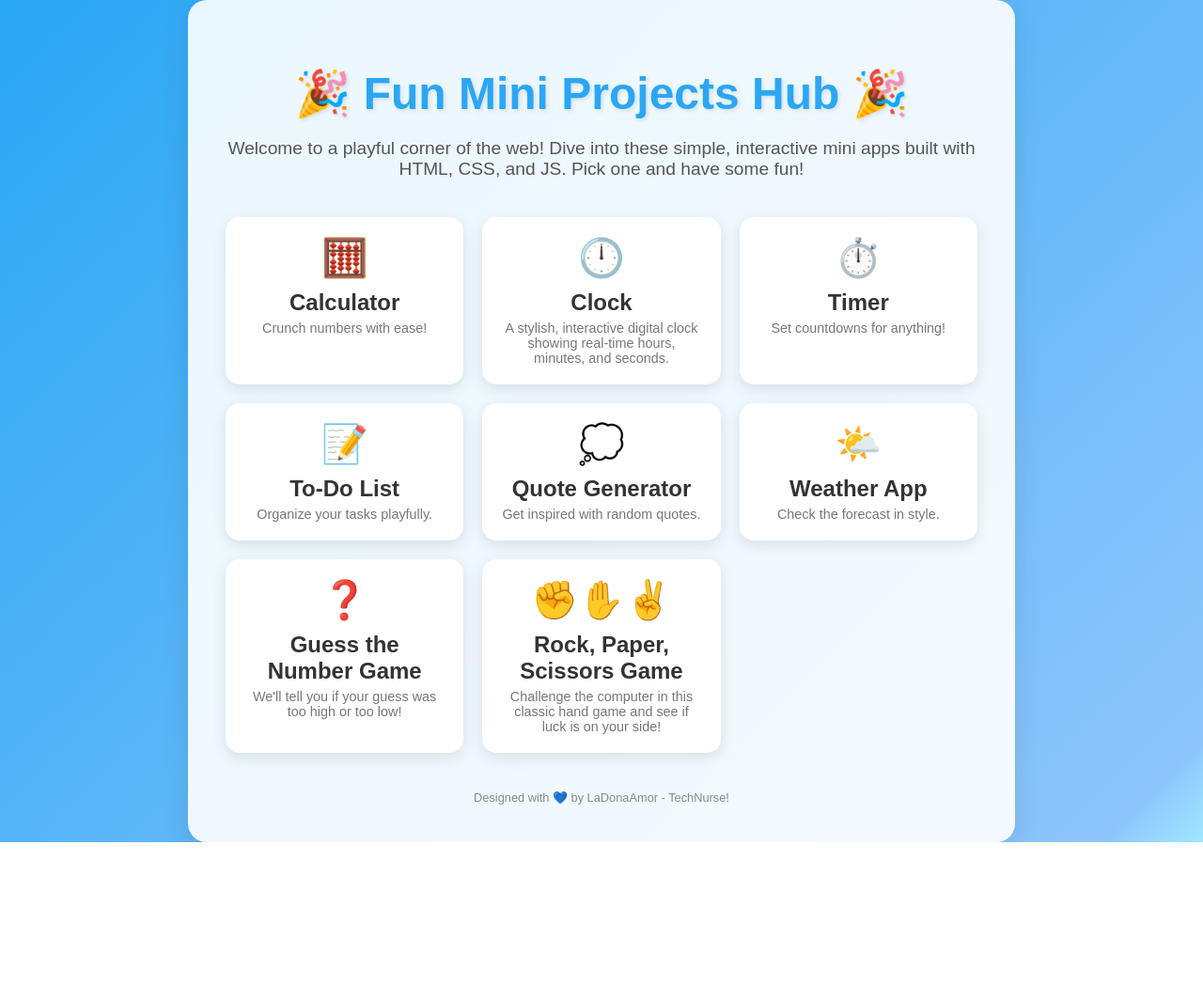
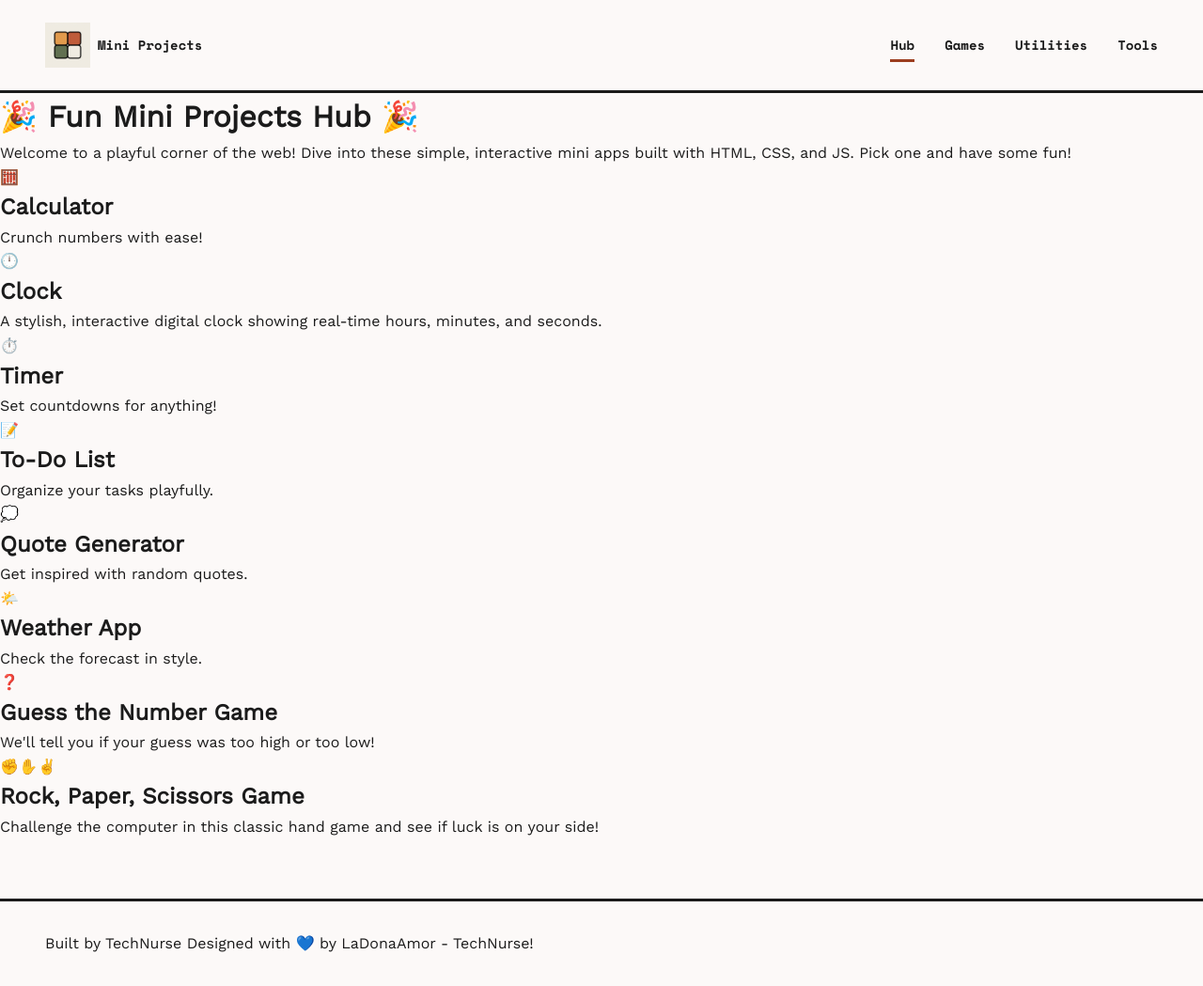
Before and after one commit to LaDonaAmor/Mini-Projects, a PHP site: page / in a window 1280 px wide. Shown: the whole page at 94% size. Before the commit the page ends 896 px from the top, so only its background shows below. Run offline with PHP 8.4, Linux system fonts and the light colour scheme.

Commit message:
refactor: improve code structure for readability and maintainability

```diff
--- a/index.html
+++ b/index.html
@@ -4,14 +4,17 @@
 <head>
   <meta charset="UTF-8" />
   <meta name="viewport" content="width=device-width, initial-scale=1.0" />
-  <title>Fun Mini Projects Hub</title>
-  <link rel="stylesheet" href="style.css" />
+  <title>Mini Projects Hub</title>
+
+  <link rel="stylesheet" href="/tokens.css" />
+  <link rel="stylesheet" href="/style.css" />
+
+  <script src="/partials/include.js" defer></script>
 </head>
 
-<body>
-  <div class="confetti">
-    <!-- JavaScript adds confetti pieces here -->
-  </div>
+<body data-nav="hub">
+  <div id="site-header"></div>
+
   <div class="container">
     <h1>🎉 Fun Mini Projects Hub 🎉</h1>
     <p>
@@ -21,14 +24,14 @@
     </p>
 
     <div class="project-grid">
-      <a href="Calculator/index.html" class="project-card">
+      <a href="calculator/index.html" class="project-card">
         <div class="project-icon">🧮</div>
-        <div class="project-title">Calculator</div>
+        <div class="card-title">Calculator</div>
         <div class="project-desc">Crunch numbers with ease!</div>
       </a>
       <a href="clock/index.html" class="project-card">
         <div class="project-icon">🕛</div>
-        <div class="project-title">Clock</div>
+        <div class="card-title">Clock</div>
         <div class="project-desc">
           A stylish, interactive digital clock showing real-time hours,
           minutes, and seconds.
@@ -36,44 +39,42 @@
       </a>
       <a href="timer/index.html" class="project-card">
         <div class="project-icon">⏱️</div>
-        <div class="project-title">Timer</div>
+        <div class="card-title">Timer</div>
         <div class="project-desc">Set countdowns for anything!</div>
       </a>
       <a href="todo-list/index.html" class="project-card">
         <div class="project-icon">📝</div>
-        <div class="project-title">To-Do List</div>
+        <div class="card-title">To-Do List</div>
         <div class="project-desc">Organize your tasks playfully.</div>
       </a>
       <a href="quote.html" class="project-card">
         <div class="project-icon">💭</div>
-        <div class="project-title">Quote Generator</div>
+        <div class="card-title">Quote Generator</div>
         <div class="project-desc">Get inspired with random quotes.</div>
       </a>
       <a href="weather.html" class="project-card">
         <div class="project-icon">🌤️</div>
-        <div class="project-title">Weather App</div>
+        <div class="card-title">Weather App</div>
         <div class="project-desc">Check the forecast in style.</div>
       </a>
       <a href="guess-the-number/index.html" class="project-card">
         <div class="project-icon">❓</div>
-        <div class="project-title">Guess the Number Game</div>
+        <div class="card-title">Guess the Number Game</div>
         <div class="project-desc">
           We'll tell you if your guess was too high or too low!
         </div>
       </a>
       <a href="rock-paper-scissors/index.html" class="project-card">
         <div class="project-icon">✊✋✌️</div>
-        <div class="project-title">Rock, Paper, Scissors Game</div>
+        <div class="card-title">Rock, Paper, Scissors Game</div>
         <div class="project-desc">
           Challenge the computer in this classic hand game and see if luck is
           on your side!
         </div>
       </a>
     </div>
-
-    <footer>Designed with 💙 by LaDonaAmor - TechNurse!</footer>
   </div>
-  <script src="script.js"></script>
+  <div id="footer-container"></div>
 </body>
 
 </html>
--- /dev/null
+++ b/partials/footer.html
@@ -0,0 +1,9 @@
+<footer id="site-footer">
+
+    <p>
+        Built by TechNurse Designed with 💙 by LaDonaAmor - TechNurse!
+
+    </p>
+
+
+</footer>
--- /dev/null
+++ b/partials/header.html
@@ -0,0 +1,33 @@
+<header class="site-header">
+    <!-- LEFT ZONE: Branding & Breadcrumbs -->
+    <div class="header-left">
+        <!-- Show this on the main hub page -->
+
+        <a href="/" id="hub-title" class="logo">
+            <img src="/public/favicon.ico" alt="Logo" />
+            <span>Mini Projects</span>
+        </a>
+
+        <!-- Show this ONLY on project pages -->
+        <div id="project-title" class="project-title hidden type-headline-lg">
+            <span id="project-icon-target"></span>
+            <span id="project-name-target"></span>
+        </div>
+    </div>
+
+    <!-- RIGHT ZONE: Actions & Navigation -->
+    <div class="header-right">
+        <!-- Show this on the main hub page -->
+        <nav id="hub-nav">
+            <a href="/" class="nav-link type-label-md" data-nav="hub">Hub</a>
+            <a href="/#games" class="nav-link type-label-md" data-nav="games">Games</a>
+            <a href="/#utilities" class="nav-link type-label-md" data-nav="utilities">Utilities</a>
+            <a href="/#tools" class="nav-link type-label-md" data-nav="tools">Tools</a>
+        </nav>
+
+        <!-- Show this ONLY on project pages -->
+        <a href="/" id="back-button" class="back-btn hidden type-label-md">
+            ← BACK TO HUB
+        </a>
+    </div>
+</header>
--- /dev/null
+++ b/partials/include.js
@@ -0,0 +1,77 @@
+document.addEventListener("DOMContentLoaded", () => {
+  // Fetch and inject the header
+  fetch("/partials/header.html")
+    .then((res) => res.text())
+    .then((headerHtml) => {
+      const headerContainer = document.getElementById("site-header");
+      if (headerContainer) {
+        headerContainer.innerHTML = headerHtml;
+        setupHeaderLayout();
+      }
+    })
+    .catch((err) => console.error("Error loading header:", err));
+
+  // Fetch and inject the footer
+  fetch("/partials/footer.html")
+    .then((res) => res.text())
+    .then((footerHtml) => {
+      const footerContainer = document.getElementById("footer-container");
+      if (footerContainer) {
+        footerContainer.innerHTML = footerHtml;
+      }
+    })
+    .catch((err) => console.error("Error loading footer:", err));
+});
+
+function setupHeaderLayout() {
+  const nav = document.body.dataset.nav;
+  const projectName = document.body.dataset.projectName;
+  const projectIcon = document.body.dataset.projectIcon;
+
+  // Get elements from injected header HTML
+  const hubTitle = document.getElementById("hub-title");
+  const projectTitle = document.getElementById("project-title");
+  const projectIconTarget = document.getElementById("project-icon-target");
+  const projectNameTarget = document.getElementById("project-name-target");
+
+  const hubNav = document.getElementById("hub-nav");
+  const backButton = document.getElementById("back-button");
+
+  if (projectName) {
+    // --- PROJECT PAGE ---
+
+    // Hide Hub Header Elements
+    if (hubTitle) hubTitle.classList.add("hidden");
+    if (hubNav) hubNav.classList.add("hidden");
+
+    // Show and Populate Project Header Elements
+    if (projectTitle) {
+      projectTitle.classList.remove("hidden");
+      if (projectIconTarget) projectIconTarget.textContent = projectIcon || "";
+      if (projectNameTarget) projectNameTarget.textContent = projectName;
+    }
+    if (backButton) {
+      backButton.classList.remove("hidden");
+    }
+  } else {
+    // --- MAIN HUB ---
+
+    // Show Hub Header Elements
+    if (hubTitle) hubTitle.classList.remove("hidden");
+    if (hubNav) hubNav.classList.remove("hidden");
+
+    // Hide Project Header Elements
+    if (projectTitle) projectTitle.classList.add("hidden");
+    if (backButton) {
+      backButton.classList.add("hidden");
+    }
+
+    // Highlight the active navigation link
+    if (nav) {
+      const activeLink = document.querySelector(`#hub-nav [data-nav="${nav}"]`);
+      if (activeLink) {
+        activeLink.classList.add("active");
+      }
+    }
+  }
+}
--- a/style.css
+++ b/style.css
@@ -1,139 +1,104 @@
-body {
-  font-family: "Arial", sans-serif;
-  background: linear-gradient(135deg, #2aa7f4 0%, #8ec5fc 95%, #a0e7ff 100%);
-  margin: 0;
-  padding: 0;
+/* --- SITE HEADER --- */
+.site-header {
   display: flex;
-  justify-content: center;
+  justify-content: space-between;
   align-items: center;
-  min-height: 100vh;
-  color: #333;
+  padding: 1.5rem var(--spacing-margin-desktop);
+  background-color: var(--color-surface);
+  border-bottom: var(--border-width) solid var(--color-on-background);
+  font-family: var(--font-family-label);
 }
 
-.container {
-  text-align: center;
-  background: rgba(255, 255, 255, 0.9);
-  padding: 40px;
-  border-radius: 20px;
-  box-shadow: 0 10px 30px rgba(0, 0, 0, 0.1);
-  max-width: 800px;
-  animation: fadeIn 1s ease-in-out;
+.site-header .logo {
+  display: flex;
+  align-items: center;
+  gap: 0.5rem;
+  font-weight: var(--font-label-md-weight);
+  font-size: var(--font-label-md-size);
 }
 
-@keyframes fadeIn {
-  from {
-    opacity: 0;
-    transform: translateY(-20px);
-  }
-  to {
-    opacity: 1;
-    transform: translateY(0);
-  }
+.site-header nav {
+  display: flex;
+  gap: 2rem;
 }
 
-h1 {
-  font-size: 3em;
-  margin-bottom: 10px;
-  color: #2aa7f4;
-  text-shadow: 2px 2px 4px rgba(0, 0, 0, 0.1);
-}
-
-p {
-  font-size: 1.2em;
-  margin-bottom: 40px;
-  color: #555;
-}
-
-.project-grid {
-  display: grid;
-  grid-template-columns: repeat(auto-fit, minmax(200px, 1fr));
-  gap: 20px;
-}
-
-.project-card {
-  background: #fff;
-  padding: 20px;
-  border-radius: 15px;
-  box-shadow: 0 5px 15px rgba(0, 0, 0, 0.1);
-  transition: transform 0.3s ease, box-shadow 0.3s ease;
-  text-decoration: none;
-  color: #333;
+.site-header nav a {
   position: relative;
-  overflow: hidden;
-}
-
-.project-card:hover {
-  transform: translateY(-10px);
-  box-shadow: 0 10px 20px rgba(0, 0, 0, 0.2);
-}
-
-.project-card::before {
-  content: "";
-  position: absolute;
-  top: -50%;
-  left: -50%;
-  width: 200%;
-  height: 200%;
-  background: radial-gradient(
-    circle,
-    rgba(255, 255, 255, 0.5) 0%,
-    rgba(255, 255, 255, 0) 70%
-  );
-  opacity: 0;
-  transition: opacity 0.3s ease;
-}
-
-.project-card:hover::before {
-  opacity: 1;
-}
-
-.project-icon {
-  font-size: 2.5em;
-  margin-bottom: 10px;
+  padding: 0.25rem 0;
+  font-size: var(--font-label-md-size);
+  font-weight: var(--font-label-md-weight);
 }
 
 .project-title {
-  font-size: 1.5em;
+  display: flex;
+  align-items: center;
+  gap: 0.75rem;
+  font-family: var(--font-family-label);
+  font-weight: 800;
+  font-size: 2.25rem;
+}
+
+.card-title {
+  font-size: 1.5rem;
   font-weight: bold;
 }
 
-.project-desc {
-  font-size: 0.9em;
-  color: #777;
-  margin-top: 5px;
+/* Underline indicator for the active nav link */
+.site-header nav a.active::after {
+  content: "";
+  position: absolute;
+  left: 0;
+  bottom: -4px;
+  width: 100%;
+  height: 3px;
+  background-color: var(--color-primary);
 }
 
-footer {
-  margin-top: 40px;
-  font-size: 0.8em;
-  color: #888;
+.back-btn {
+  display: inline-block;
+  padding: 0.75rem 1.5rem;
+  background-color: var(--color-surface-container-lowest);
+  color: var(--color-on-surface);
+  border: var(--border-width) solid var(--color-on-surface);
+  font-family: var(--font-family-label);
+  font-weight: 700;
+  text-transform: uppercase;
+  transition:
+    transform 0.1s ease,
+    box-shadow 0.1s ease;
+
+  box-shadow: var(--shadow-offset) var(--shadow-offset) 0px 0px
+    var(--color-on-surface);
 }
 
-/* Confetti animation */
-.confetti {
-  position: fixed;
-  top: 0;
-  left: 0;
-  width: 100%;
-  height: 100%;
-  pointer-events: none;
-  z-index: -1;
+.back-btn:hover {
+  transform: translate(2px, 2px);
+  box-shadow: calc(var(--shadow-offset) - 2px) calc(var(--shadow-offset) - 2px)
+    0px 0px var(--color-on-surface);
 }
 
-.confetti-piece {
-  position: absolute;
-  width: 10px;
-  height: 20px;
-  background: #ffd300;
-  opacity: 0.8;
-  animation: fall 3s linear infinite;
+.back-btn:active {
+  transform: translate(var(--shadow-offset), var(--shadow-offset));
+  box-shadow: 0px 0px 0px 0px var(--color-on-surface);
 }
 
-@keyframes fall {
-  0% {
-    transform: translateY(-100%) rotate(0deg);
-  }
-  100% {
-    transform: translateY(100vh) rotate(360deg);
-  }
+/* --- SITE FOOTER --- */
+#site-footer {
+  width: 100%;
+  border-top: var(--border-width) solid var(--color-on-background);
+  background-color: var(--color-surface);
+  padding: 2rem var(--spacing-margin-desktop);
+  margin-top: 4rem;
 }
+
+.footer-content {
+  display: flex;
+  justify-content: space-between;
+  align-items: center;
+  flex-wrap: wrap;
+  gap: 1.5rem;
+}
+
+.hidden {
+  display: none !important;
+}
```
Also changed, not shown: Calculator/index.html (+10 -7 lines), Calculator/style.css (+0 -45 lines), js.js (deleted, +0 -15 lines), Timer/img/timer original.jpg (deleted), partials/style.css (added), public/android-chrome-192x192.png (added), public/android-chrome-512x512.png (added), public/apple-touch-icon.png (added), public/favicon-16x16.png (added), public/favicon-32x32.png (added), public/favicon.ico (added), public/images/logo.png (added).
